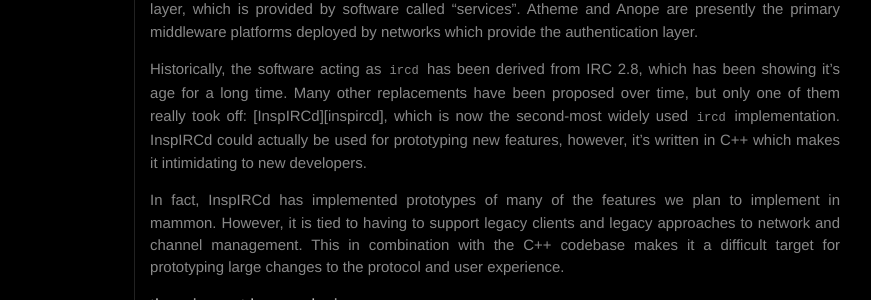
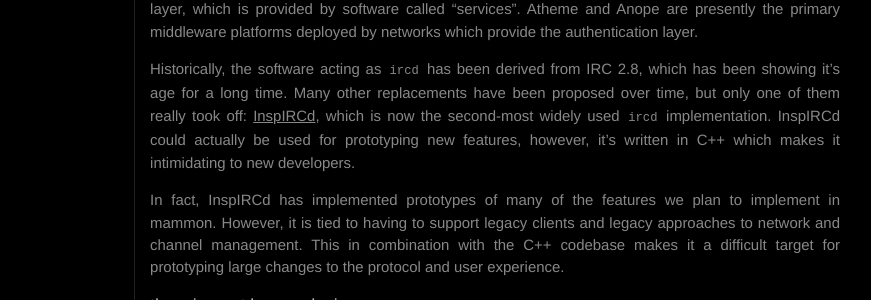
Before and after one commit to kaniini/kaniini.github.io, a Jekyll site: the page built from _posts/2015-01-19-introducing-mammon.markdown, in a window 1280 px wide. Shown: the part 494-794 px from the top of the page, without its empty margins (280-1151 px from the left). Built offline with Jekyll 4.4.1, drawn with Linux system fonts in a browser that asks for light colours; Markdown is read by kramdown in place of the engine named in the settings; some of the changed lines change nothing that is shown.

Commit message:
fix broken inspircd link

```diff
--- a/_posts/2015-01-19-introducing-mammon.markdown
+++ b/_posts/2015-01-19-introducing-mammon.markdown
@@ -26,6 +26,8 @@
 Historically, the software acting as `ircd` has been derived from IRC 2.8, which has been showing it's age for a long time.  Many other replacements have
 been proposed over time, but only one of them really took off: [InspIRCd][inspircd], which is now the second-most widely used `ircd` implementation.
 InspIRCd could actually be used for prototyping new features, however, it's written in C++ which makes it intimidating to new developers.
+
+   [inspircd]: http://www.inspircd.org
 
 In fact, InspIRCd has implemented prototypes of many of the features we plan to implement in mammon.  However, it is tied to having to support legacy
 clients and legacy approaches to network and channel management.  This in combination with the C++ codebase makes it a difficult target for prototyping
```
